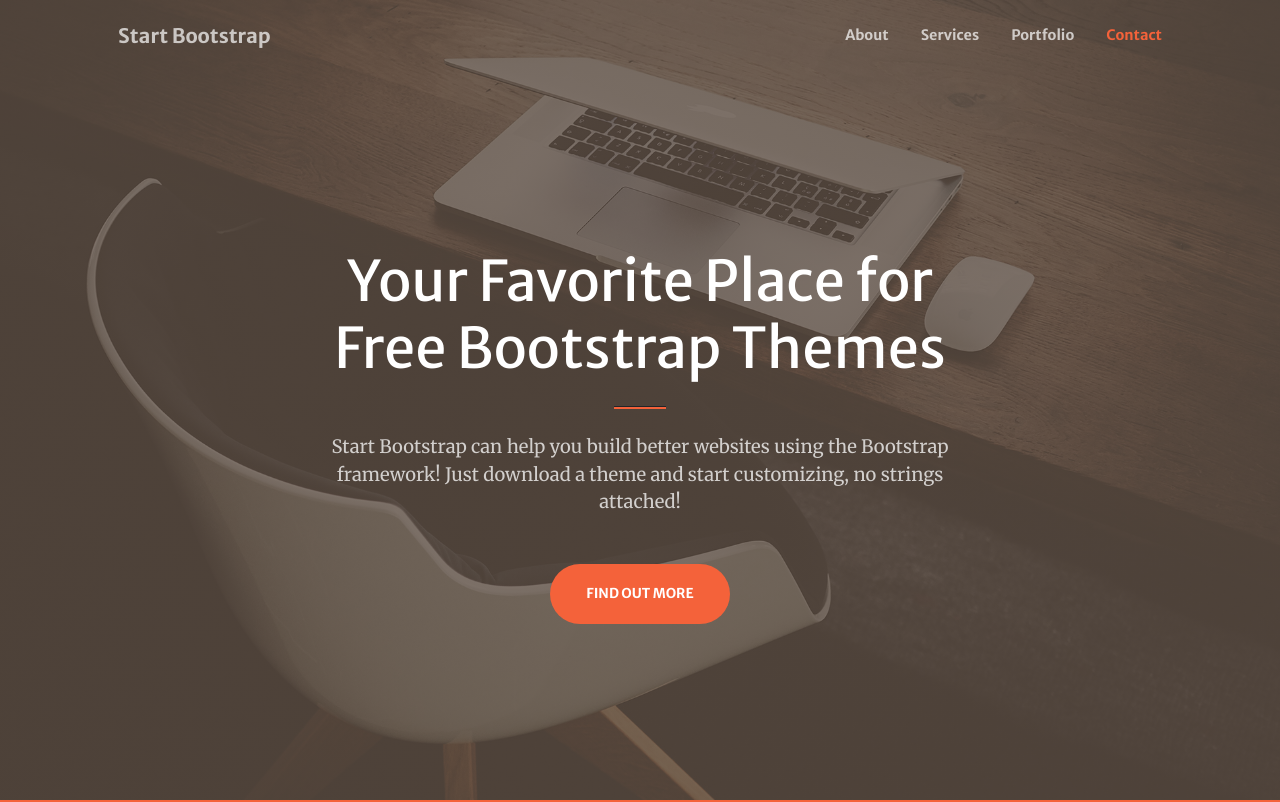
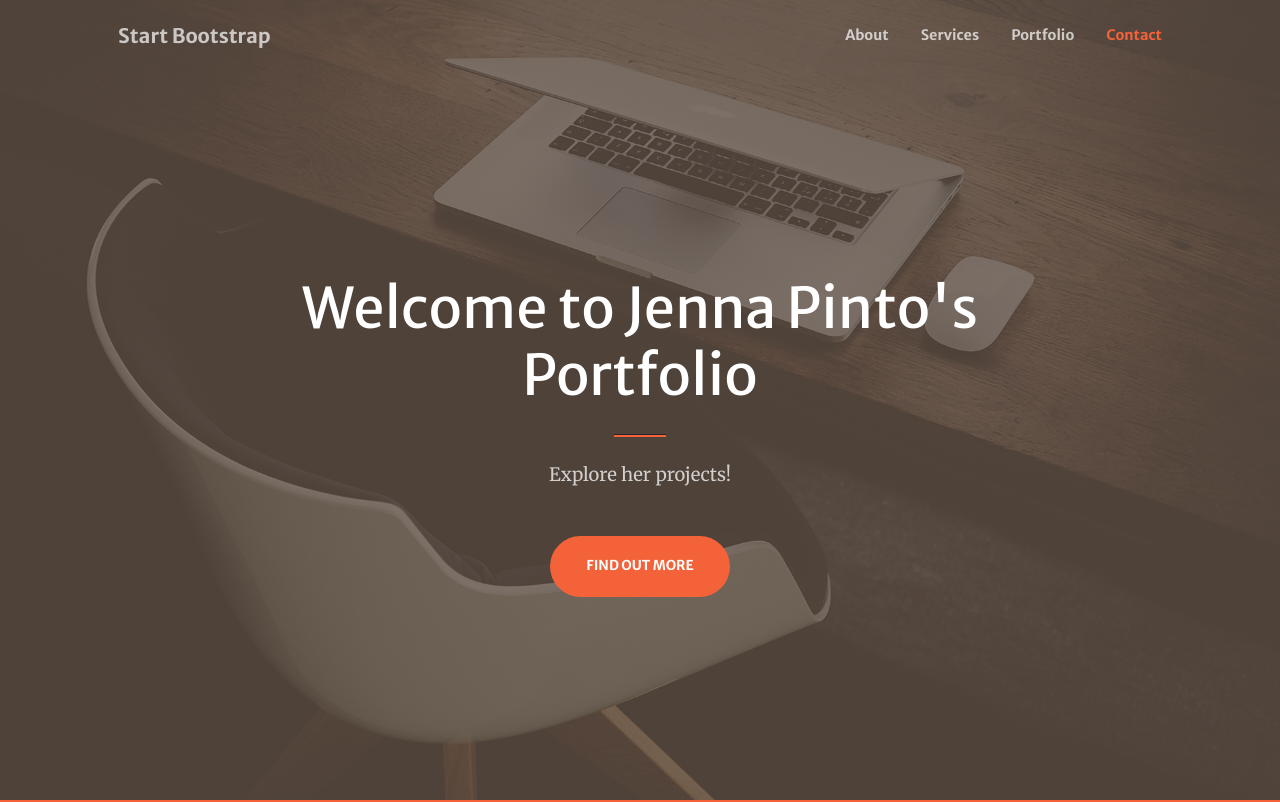
Before and after one commit to jpint/temp2, a plain HTML site: page index.html in a window 1280 px wide. Shown: the top 802 px of the page. Drawn offline with nearby package versions, Linux system fonts and the light colour scheme; some packages are replaced by stand-ins of ours; a script that the page names is missing.

Commit message:
Update index.html

```diff
--- a/index.html
+++ b/index.html
@@ -39,11 +39,11 @@
             <div class="container px-4 px-lg-5 h-100">
                 <div class="row gx-4 gx-lg-5 h-100 align-items-center justify-content-center text-center">
                     <div class="col-lg-8 align-self-end">
-                        <h1 class="text-white font-weight-bold">Your Favorite Place for Free Bootstrap Themes</h1>
+                        <h1 class="text-white font-weight-bold">Welcome to Jenna Pinto's Portfolio</h1>
                         <hr class="divider" />
                     </div>
                     <div class="col-lg-8 align-self-baseline">
-                        <p class="text-white-75 mb-5">Start Bootstrap can help you build better websites using the Bootstrap framework! Just download a theme and start customizing, no strings attached!</p>
+                        <p class="text-white-75 mb-5">Explore her projects!</p>
                         <a class="btn btn-primary btn-xl" href="#about">Find Out More</a>
                     </div>
                 </div>
```
